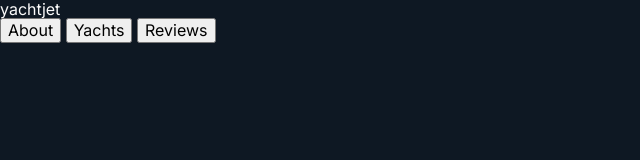
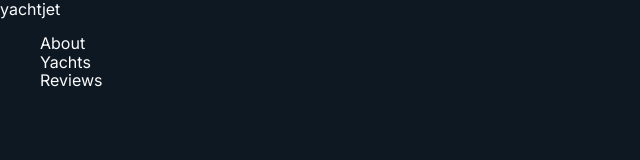
Before and after one commit to tskitsune/blended_1_html-css, a website built with Vite: page src/index.html in a window 1280 px wide. Shown: the whole page, without its empty margins (0-640 px from the left). Built offline with nearby package versions, Linux system fonts and the light colour scheme.

Commit message:
senyhsyn128

```diff
--- a/src/partials/header.html
+++ b/src/partials/header.html
@@ -6,10 +6,13 @@
 <header>
   <div class="navbar">
     <div class="logo">yachtjet</div>
-    <div class="nav-buttons">
-      <button>About</button>
-      <button>Yachts</button>
-      <button>Reviews</button>
+      <nav class="nav-buttons">
+        <ul>
+      <li><a href="./about.html">About</a></li>
+      <li><a href="./catalog.html">Yachts</a></li>
+      <li><a href="./reviews.html">Reviews</a></li>
+      </ul>
+      </nav>
     </div>
   </div>
 </header>
```
